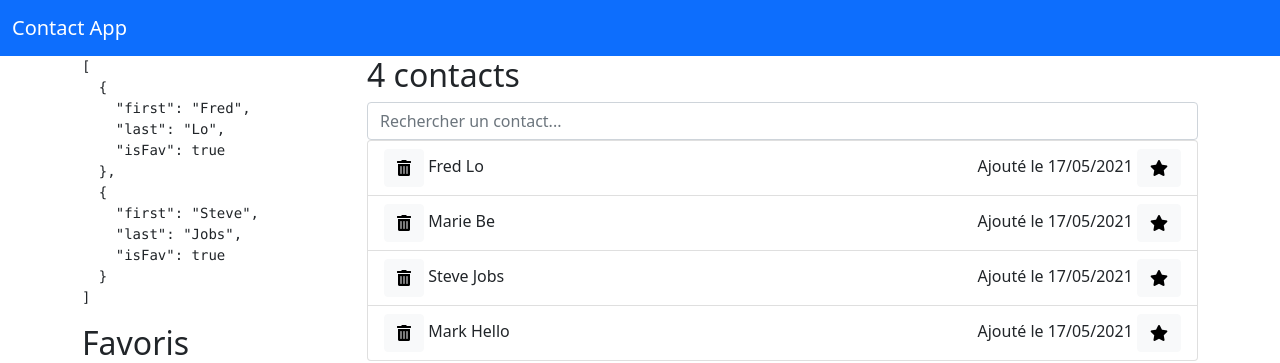
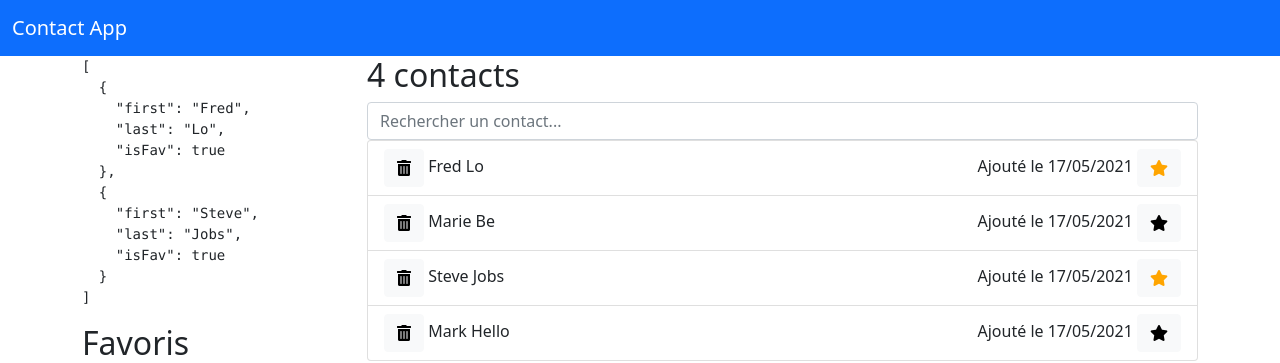
Before and after one commit to NumericFactory/wf3-contact-app, an Angular app: page / in a window 1280 px wide. Shown: the top 363 px of the page. Built offline with nearby package versions, Linux system fonts and the light colour scheme.

Commit message:
mise à jour

```diff
--- a/src/app/list/list.component.html
+++ b/src/app/list/list.component.html
@@ -18,7 +18,7 @@
       <span>
          Ajouté le 17/05/2021
          <button (click)="setFav(contact)" class="btn btn-light">
-            <i class="fas fa-star"></i>
+            <i [style.color]="getColor(contact)" class="fas fa-star"></i>
          </button>
       </span>
    </li>
--- a/src/app/list/list.component.ts
+++ b/src/app/list/list.component.ts
@@ -56,6 +56,10 @@ export class ListComponent implements OnInit {
     this.contactService.setFavToTrueOrFalse(contact)
   }
 
+  getColor(contact) {
+    return contact.isFav ? 'orange' : 'black'
+  }
+
 
 
 } // Fin de la class
--- a/src/app/services/contact.service.ts
+++ b/src/app/services/contact.service.ts
@@ -21,8 +21,6 @@ export class ContactService {
     - this.favs$.subscribe( callback qui s'éxecutera à chaque changement )
   */
   fav$ = new BehaviorSubject(this.getFavs());
-
-
   /*
   getContacts()
   doit être utilisable dans les components
--- a/src/app/sidebar/sidebar.component.ts
+++ b/src/app/sidebar/sidebar.component.ts
@@ -12,7 +12,6 @@ export class SidebarComponent implements OnInit {
   constructor(private contactService: ContactService) { }
 
   ngOnInit() {
-
     /*
       la méthode subscribe du subject fav$
       -> va rééxecuter sa fonction callbak (en paramètre)
```
